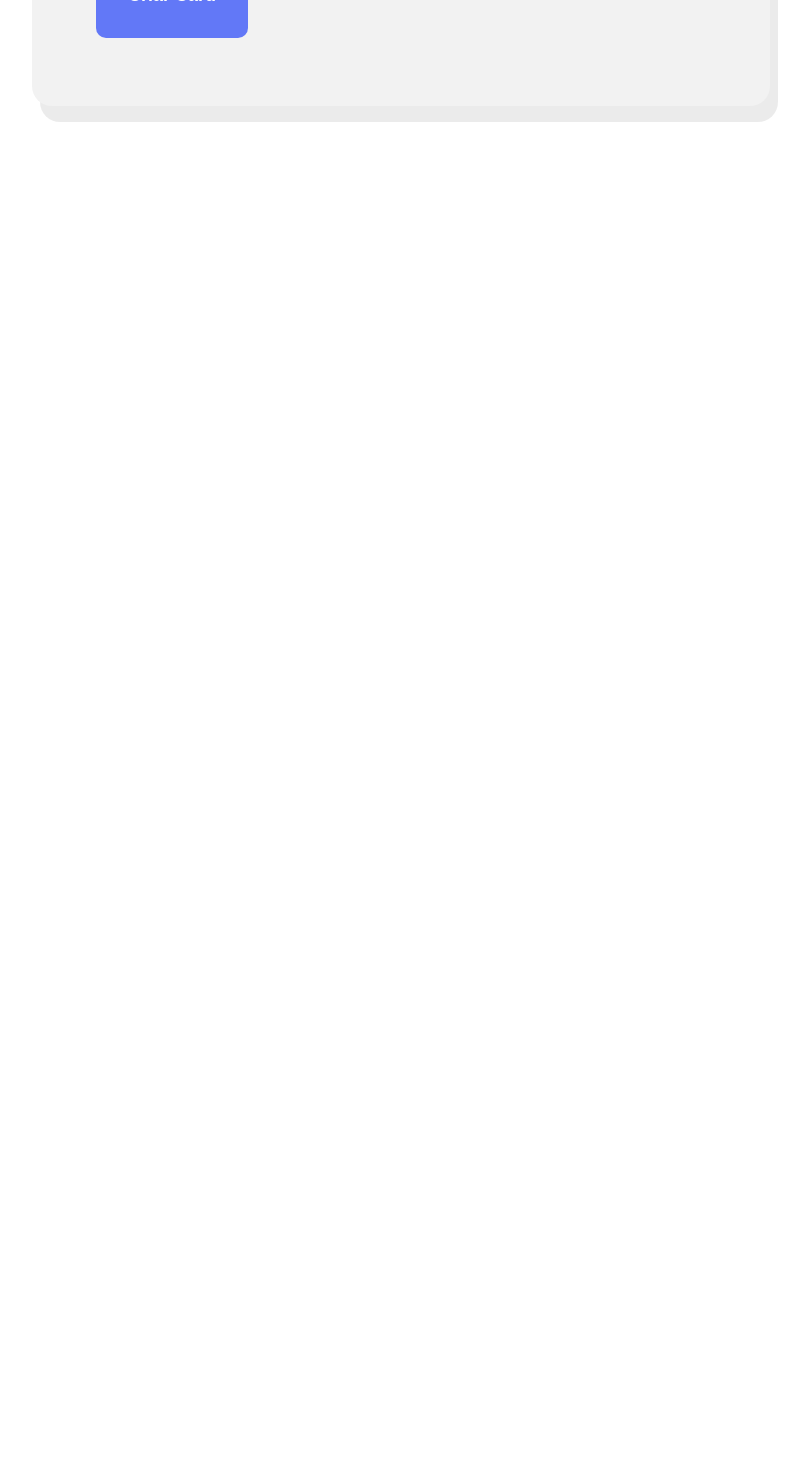
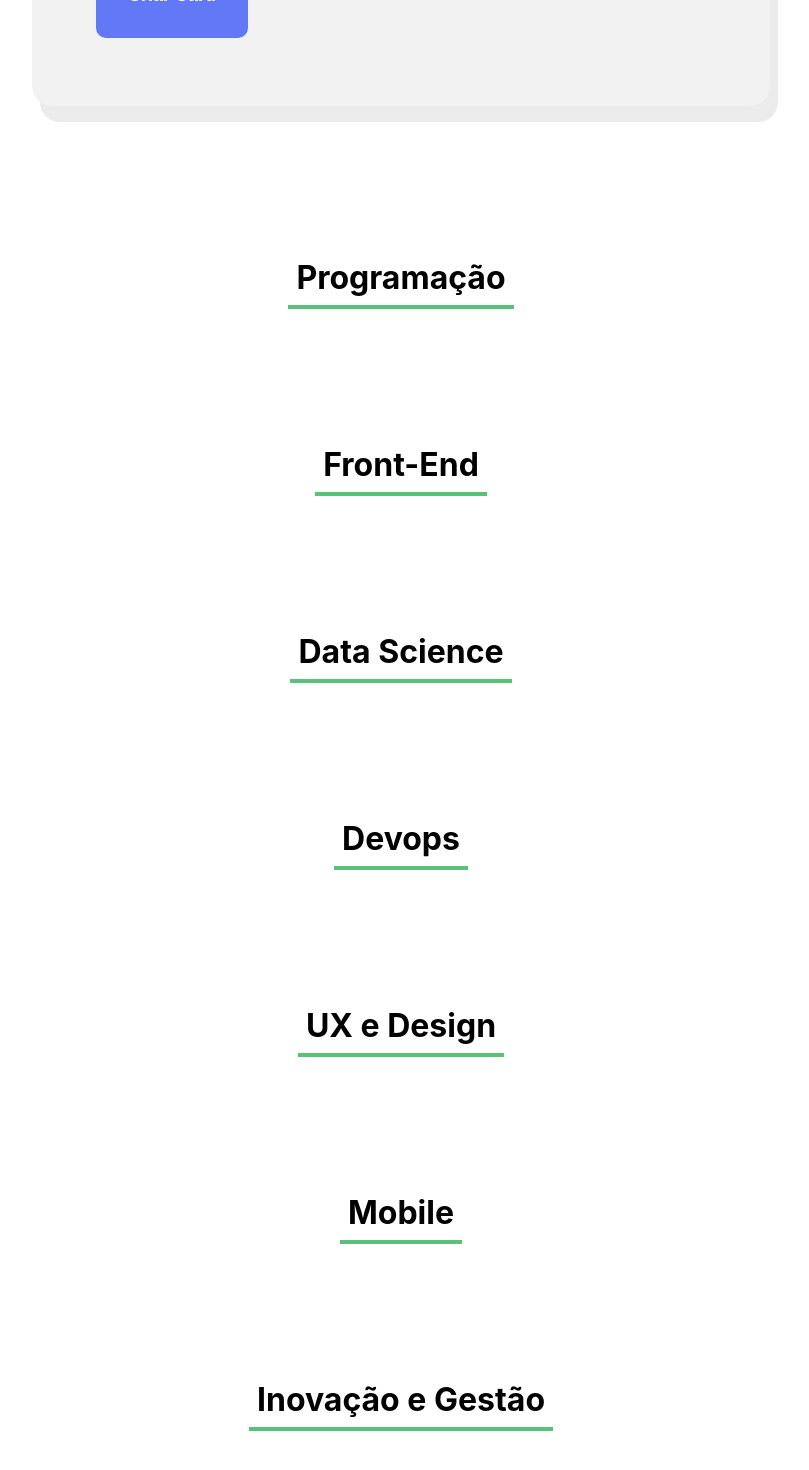
Before and after one commit to ThiGouvea/aprendendoREACTJS, a React (Create React App) app: page / in a window 1280 px wide. Shown: the part 1291-2761 px from the top of the page, without its empty margins (239-1048 px from the left). Before the commit the page ends 1477 px from the top, so only its background shows below. Built offline with nearby package versions, Linux system fonts and the light colour scheme.

Commit message:
adcionado componente lista de times

```diff
--- a/src/App.js
+++ b/src/App.js
@@ -1,8 +1,54 @@
 import { useState } from "react";
 import Banner from './componentes/Banner';
 import Formulario from './componentes/Formulario';
+import Time from "./componentes/Time";
 
 function App() {
+
+  const times = [
+    {
+      nome: 'Programação',
+      corPrimaria: '#D9F7E9',
+      corSecundaria: '#57C278'
+
+    },
+    {
+      nome: 'Front-End',
+      corPrimaria: '#E8F8FF',
+      corSecundaria: '#82CFFA'
+
+    },
+    {
+      nome: 'Data Science',
+      corPrimaria: '#F0F8E2',
+      corSecundaria: '#A6D157'
+
+    },
+    {
+      nome: 'Devops',
+      corPrimaria: '#FDE7E8',
+      corSecundaria: '#E06B69'
+
+    },
+    {
+      nome: 'UX e Design',
+      corPrimaria: '#FAE9F5',
+      corSecundaria: '#DB6EBF'
+
+    },
+    {
+      nome: 'Mobile',
+      corPrimaria: '#FFF5D9',
+      corSecundaria: '#FFBA05'
+
+    },
+    {
+      nome: 'Inovação e Gestão',
+      corPrimaria: '#FFEEDF',
+      corSecundaria: '#FF8A29'
+
+    },
+  ]
 
   const [colaboradores, setColaboradores] = useState();
 
@@ -15,6 +61,12 @@ function App() {
     <div className="App">
       <Banner/>
       <Formulario aoColaboradorCadastrado={colaborador => aoNovoColaboradorAdcionado(colaborador)}/>
+      {times.map(time =>
+        <Time
+          key={time.nome}
+          nome={time.nome}
+          corPrimaria={time.corPrimaria}
+          corSecundaria={time.corSecundaria}/>)}
     </div>
   );
 }
--- /dev/null
+++ b/src/componentes/Time/Time.css
@@ -0,0 +1,11 @@
+.time {
+    text-align: center;
+    padding: 32px;
+}
+
+.time h3 {
+    font-size: 32px;
+    border-bottom: 4px solid #57C278;
+    display: inline-block;
+    padding: 8px;
+}
--- /dev/null
+++ b/src/componentes/Time/index.js
@@ -0,0 +1,11 @@
+import './Time.css'
+
+const Time = (props) => {
+    return (
+        <section className='time'>
+            <h3>{props.nome}</h3>
+        </section>
+    )
+}
+
+export default Time
```
